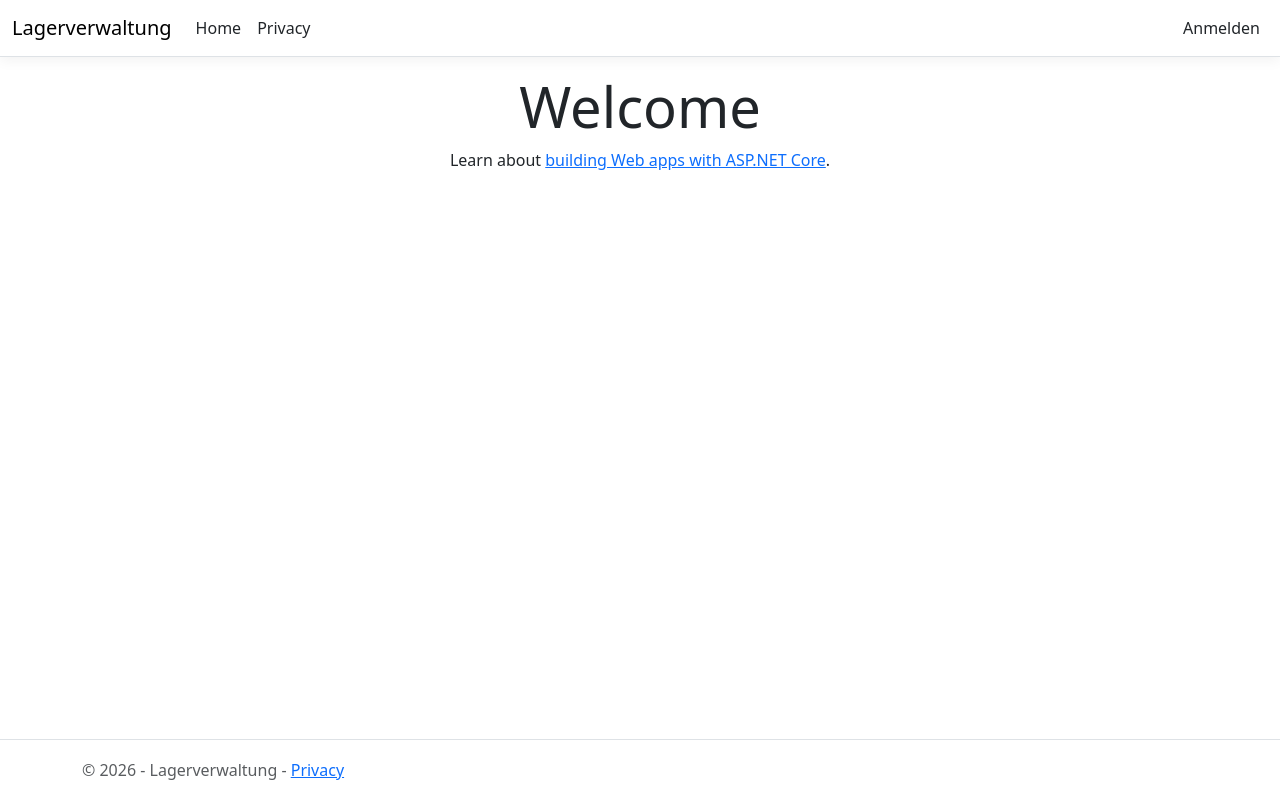
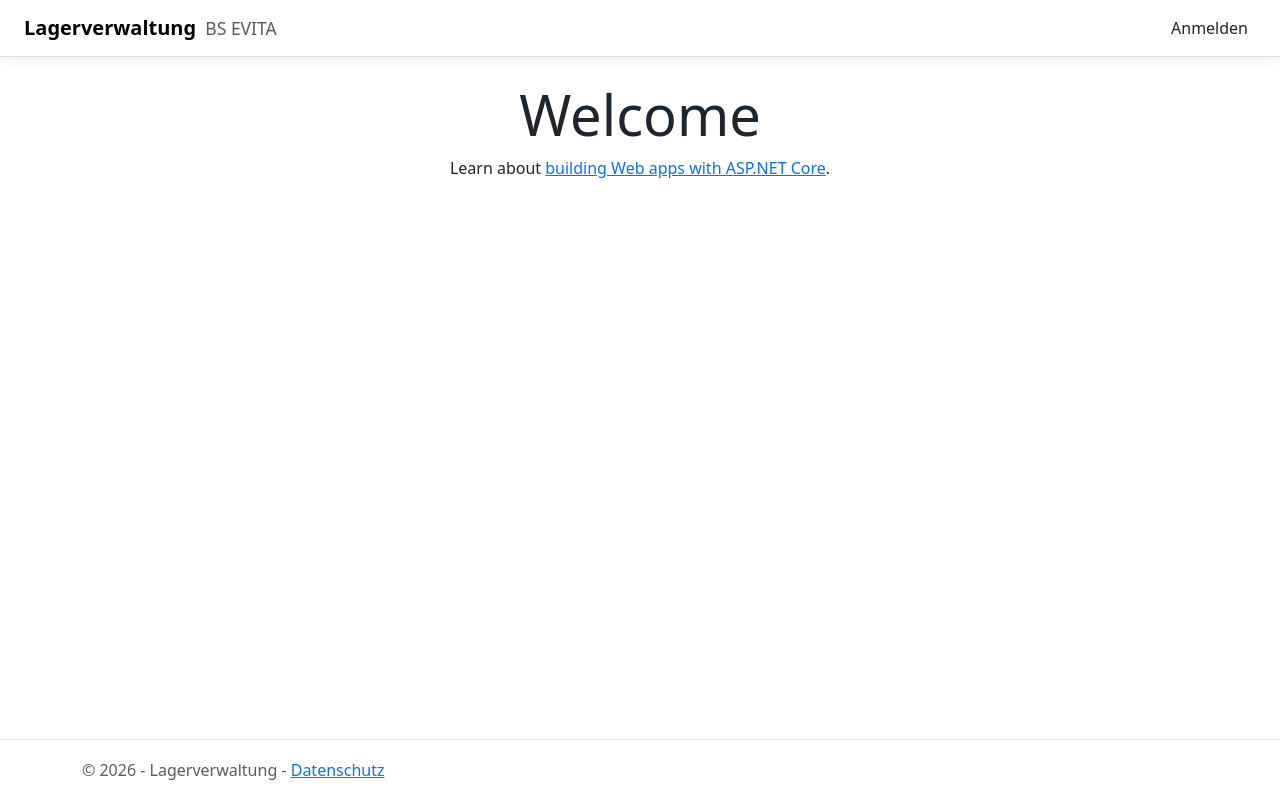
Before and after one commit to WinterBlossomss/LagerverwaltungAPI, an ASP.NET Core app: template Lagerverwaltung/Views/Home/Index.cshtml in a window 1280 px wide. Run offline with ASP.NET Core 8, Linux system fonts and the light colour scheme; the template is opened without the code that fills it, so the values that code supplies are empty; style sheets or scripts are compiled from the project's sources; the project's own start-up code is not run, and a stand-in starts its controllers and pages; some libraries are stand-ins or nearby versions.

Commit message:
Adjust Layout, AccountController, fixed DashboardViewModels classes, added Admin page, added LagerService to scope

```diff
--- a/Lagerverwaltung/Views/Shared/_Layout.cshtml
+++ b/Lagerverwaltung/Views/Shared/_Layout.cshtml
@@ -1,5 +1,25 @@
+@inject LagerService Lager
+@{
+
+    // checks what role the user has, determines what menu is shown
+    var isAdmin = User.IsInRole(Rollen.Admin);
+    var isLehrer = User.IsInRole(Rollen.Lehrer);
+
+    //they give the name of the curren controller and action
+    var controller = ViewContext.RouteData.Values["controller"]?.ToString();
+    var action = ViewContext.RouteData.Values["action"]?.ToString();
+
+    // total number of open returns
+    var anzahlRueckgaben = isAdmin ? await Lager.AnzahlOffeneRueckgabenAsync() : 0;
+
+    // total number of open handovers
+    var anzahlUebergaben = isLehrer ? await Lager.AnzahlOffeneUebergabenAsync(User.GetBenutzerId()) : 0;
+
+    //returns active if user is in the InventarController
+    string Aktiv(string c, string a = null) => controller == c && (a == null || action == a) ? "active" : "";
+}
 <!DOCTYPE html>
-<html lang="en">
+<html lang="de">
 <head>
     <meta charset="utf-8" />
     <meta name="viewport" content="width=device-width, initial-scale=1.0" />
@@ -11,36 +31,74 @@
 </head>
 <body>
     <header>
-        <nav class="navbar navbar-expand-sm navbar-toggleable-sm navbar-light bg-white border-bottom box-shadow mb-3">
-            <div class="container-fluid">
-                <a class="navbar-brand" asp-area="" asp-controller="Home" asp-action="Index">Lagerverwaltung</a>
+        <nav class="navbar navbar-expand-lg navbar-light bg-white border-bottom box-shadow mb-4">
+            <div class="container-fluid px-lg-4">
+                <a class="navbar-brand fw-bold" asp-controller="Dashboard" asp-action="Index">
+                    Lagerverwaltung <small class="text-body-secondary fw-normal ms-1">BS EVITA</small>
+                </a>
                 <button class="navbar-toggler" type="button" data-bs-toggle="collapse" data-bs-target=".navbar-collapse" aria-controls="navbarSupportedContent"
-                        aria-expanded="false" aria-label="Toggle navigation">
+                        aria-expanded="false" aria-label="Navigation umschalten">
                     <span class="navbar-toggler-icon"></span>
                 </button>
-                <div class="navbar-collapse collapse d-sm-inline-flex justify-content-between">
-                    <ul class="navbar-nav flex-grow-1">
-                        <li class="nav-item">
-                            <a class="nav-link text-dark" asp-area="" asp-controller="Home" asp-action="Index">Home</a>
-                        </li>
-                        <li class="nav-item">
-                            <a class="nav-link text-dark" asp-area="" asp-controller="Home" asp-action="Privacy">Privacy</a>
-                        </li>
-                        <partial name="_LoginPartial" />
+                <div class="navbar-collapse collapse">
+                    <ul class="navbar-nav me-auto">
+                        @if (isAdmin)
+                        {
+                            <li class="nav-item"><a class="nav-link @Aktiv("Dashboard")" asp-controller="Dashboard" asp-action="Index">Dashboard</a></li>
+                            <li class="nav-item"><a class="nav-link @Aktiv("Inventar")" asp-controller="Inventar" asp-action="Index">Inventar</a></li>
+                            <li class="nav-item"><a class="nav-link @Aktiv("Lager")" asp-controller="Lager" asp-action="Index">Lager</a></li>
+                            <li class="nav-item"><a class="nav-link @Aktiv("Labor")" asp-controller="Labor" asp-action="Index">Labore</a></li>
+                            <li class="nav-item"><a class="nav-link @Aktiv("Uebergabe")" asp-controller="Uebergabe" asp-action="Create">Ausgabe</a></li>
+                            <li class="nav-item">
+                                <a class="nav-link @Aktiv("Umbuchung")" asp-controller="Umbuchung" asp-action="Index">
+                                    Umbuchungslager
+                                    @if (anzahlRueckgaben > 0) { <span class="badge text-bg-danger ms-1">@anzahlRueckgaben</span> }
+                                </a>
+                            </li>
+                            <li class="nav-item"><a class="nav-link @Aktiv("Bewegungen")" asp-controller="Bewegungen" asp-action="Index">Bewegungen</a></li>
+                            <li class="nav-item"><a class="nav-link @Aktiv("Artikel")" asp-controller="Artikel" asp-action="Index">Artikel</a></li>
+                        }
+                        else if (isLehrer)
+                        {
+                            <li class="nav-item"><a class="nav-link @Aktiv("Dashboard")" asp-controller="Dashboard" asp-action="Index">Dashboard</a></li>
+                            <li class="nav-item"><a class="nav-link @Aktiv("Labor")" asp-controller="Labor" asp-action="Index">Mein Labor</a></li>
+                            <li class="nav-item">
+                                <a class="nav-link @Aktiv("Uebergabe")" asp-controller="Uebergabe" asp-action="Index">
+                                    Übergaben
+                                    @if (anzahlUebergaben > 0) { <span class="badge text-bg-danger ms-1">@anzahlUebergaben</span> }
+                                </a>
+                            </li>
+                            <li class="nav-item"><a class="nav-link @Aktiv("Rueckgabe")" asp-controller="Rueckgabe" asp-action="Index">Rückgabe</a></li>
+                        }
                     </ul>
+                    <partial name="_LoginPartial" />
                 </div>
             </div>
         </nav>
     </header>
-    <div class="container">
-        <main role="main" class="pb-3">
+    <div class="container-xl">
+        <main role="main" class="pb-5">
+            @if (TempData["Meldung"] is string meldung)
+            {
+                <div class="alert alert-success alert-dismissible fade show" role="alert">
+                    @meldung
+                    <button type="button" class="btn-close" data-bs-dismiss="alert" aria-label="Schließen"></button>
+                </div>
+            }
+            @if (TempData["Fehler"] is string fehler)
+            {
+                <div class="alert alert-danger alert-dismissible fade show" role="alert">
+                    @fehler
+                    <button type="button" class="btn-close" data-bs-dismiss="alert" aria-label="Schließen"></button>
+                </div>
+            }
             @RenderBody()
         </main>
     </div>
 
     <footer class="border-top footer text-muted">
-        <div class="container">
-            &copy; 2026 - Lagerverwaltung - <a asp-area="" asp-controller="Home" asp-action="Privacy">Privacy</a>
+        <div class="container-xl">
+            &copy; 2026 - Lagerverwaltung - <a asp-area="" asp-controller="Home" asp-action="Privacy">Datenschutz</a>
         </div>
     </footer>
     <script src="~/lib/jquery/dist/jquery.min.js"></script>
```
Also changed, not shown: Lagerverwaltung/Controllers/AccountController.cs (+7 -2 lines), Lagerverwaltung/Program.cs (+1 -16 lines), Lagerverwaltung/Services/LagerService.cs (+25 -5 lines), Lagerverwaltung/ViewModels/DashboardViewModels.cs (+3 -9 lines), Lagerverwaltung/Views/Dashboard/Admin.cshtml (added, +100 -0 lines).
